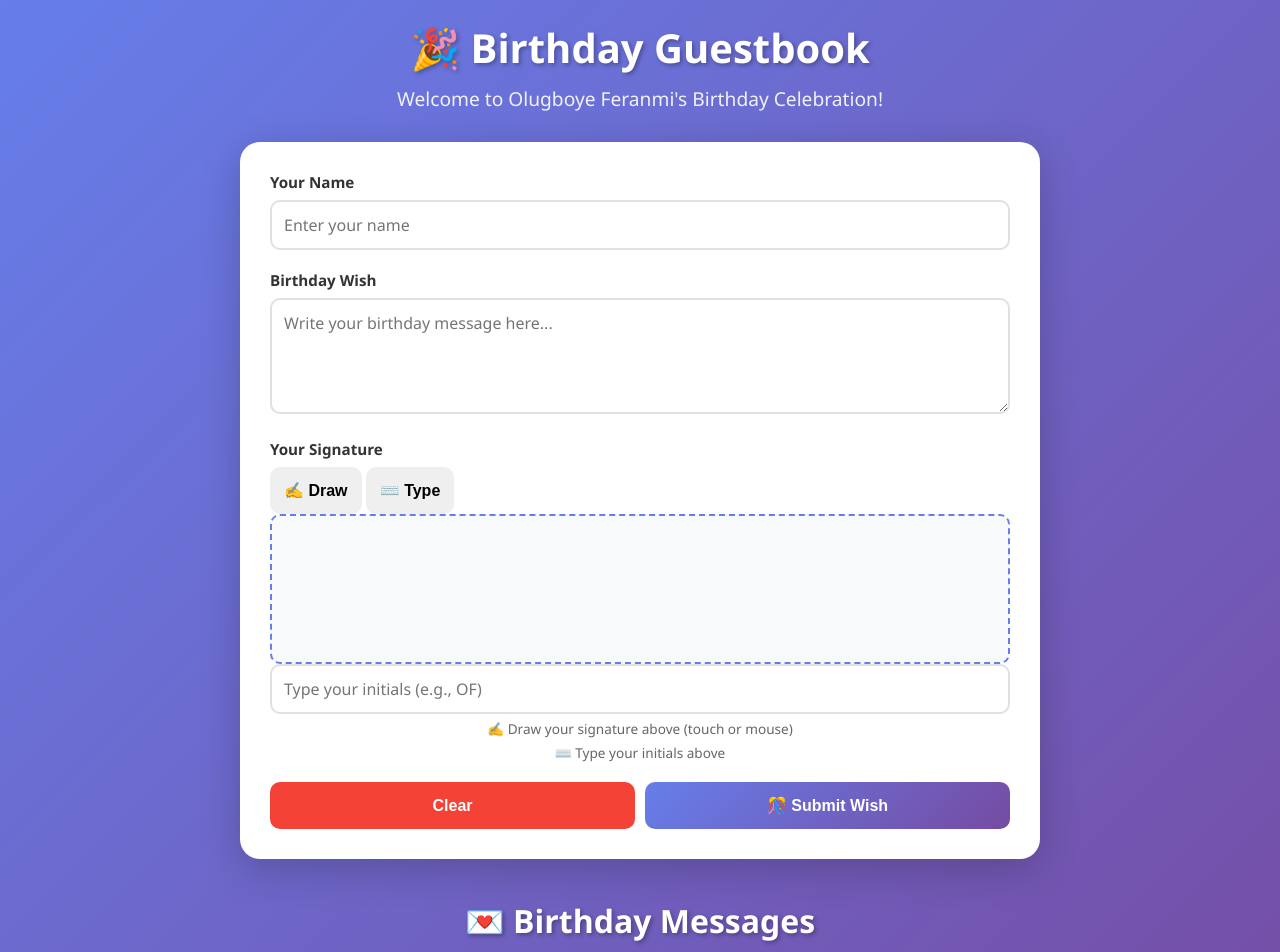
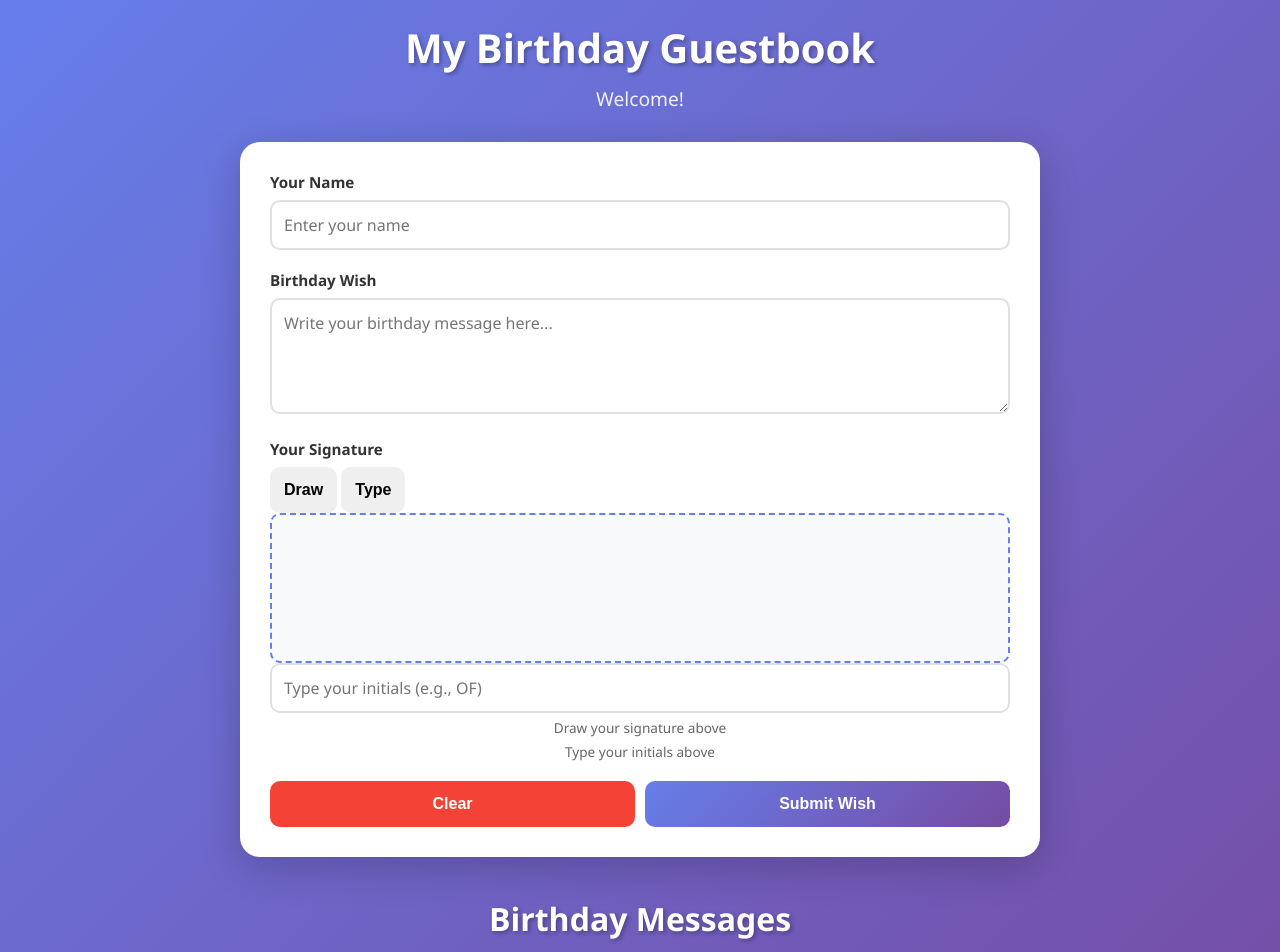
Before and after one commit to tomel-leo/mybirthday, a plain HTML site: page index.html in a window 1280 px wide. Shown: the top 952 px of the page. Drawn offline with Linux system fonts and the light colour scheme; no server answers.

Commit message:
Rename guestbook and update title and styles

```diff
--- a/index.html
+++ b/index.html
@@ -3,7 +3,7 @@
 <head>
 <meta charset="UTF-8">
 <meta name="viewport" content="width=device-width, initial-scale=1.0">
-<title>Olugboye Feranmi Birthday Guestbook</title>
+<title>MyBirthday Guestbook</title>
 <style>
 * {
   margin: 0;
@@ -252,8 +252,8 @@ h2 {
 </head>
 <body>
 <div class="container">
-  <h1>🎉 Birthday Guestbook</h1>
-  <p class="subtitle">Welcome to Olugboye Feranmi's Birthday Celebration!</p>
+  <h1>My Birthday Guestbook</h1>
+  <p class="subtitle">Welcome!</p>
 
   <form id="guestbookForm">
     <div class="form-group">
@@ -269,22 +269,22 @@ h2 {
     <div class="signature-container">
       <label>Your Signature</label>
       <div class="signature-options">
-        <button type="button" class="option-btn active" id="drawOption">✍️ Draw</button>
-        <button type="button" class="option-btn" id="typeOption">⌨️ Type</button>
+        <button type="button" class="option-btn active" id="drawOption">Draw</button>
+        <button type="button" class="option-btn" id="typeOption">Type</button>
       </div>
       <canvas id="signature"></canvas>
       <input type="text" id="typedSignature" class="hidden" placeholder="Type your initials (e.g., OF)" maxlength="5">
-      <div class="canvas-hint" id="drawHint">✍️ Draw your signature above (touch or mouse)</div>
-      <div class="canvas-hint hidden" id="typeHint">⌨️ Type your initials above</div>
+      <div class="canvas-hint" id="drawHint"> Draw your signature above </div>
+      <div class="canvas-hint hidden" id="typeHint">Type your initials above</div>
     </div>
 
     <div class="button-group">
       <button type="button" id="clearCanvas">Clear</button>
-      <button type="submit">🎊 Submit Wish</button>
+      <button type="submit">Submit Wish</button>
     </div>
   </form>
 
-  <h2>💌 Birthday Messages</h2>
+  <h2>Birthday Messages</h2>
   <div id="messages">
     <div class="empty-state">
       <h3>No messages yet</h3>
```
